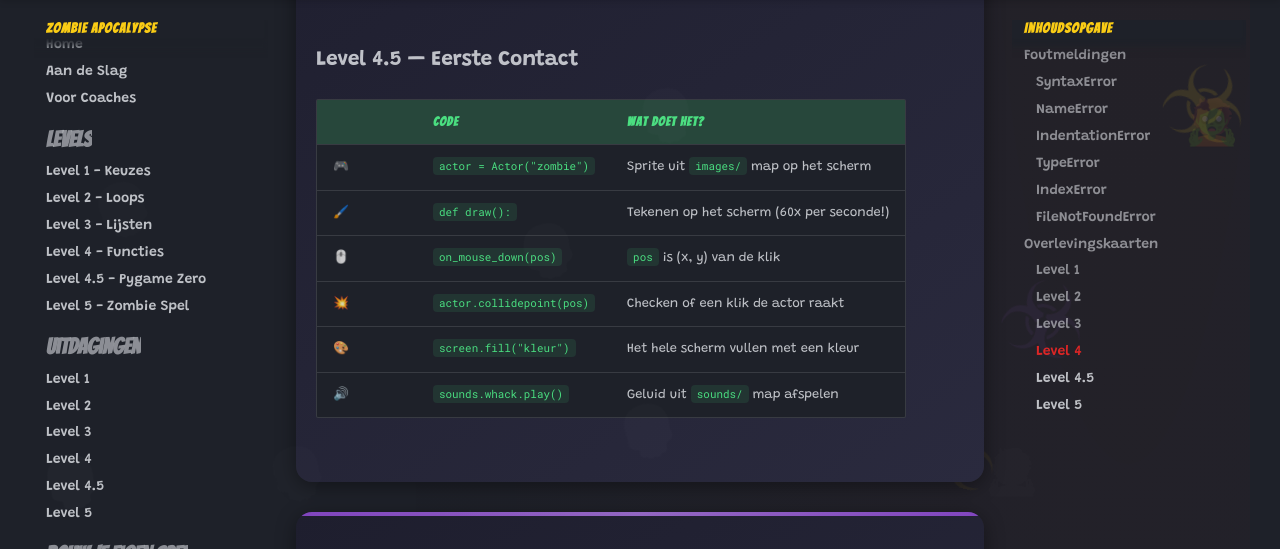
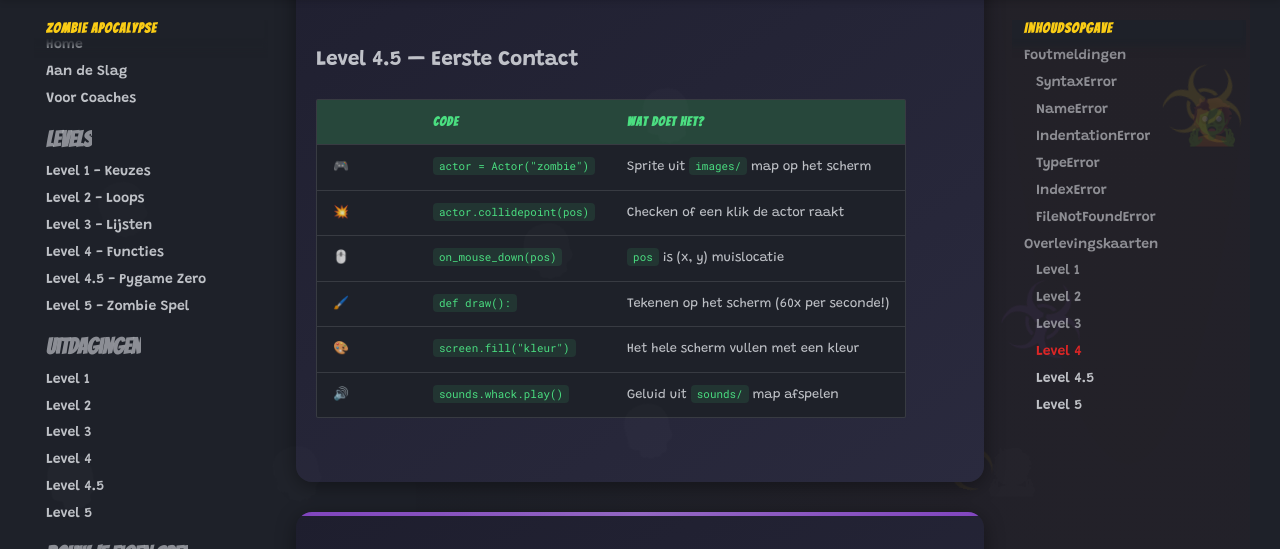
Before and after one commit to Laoujin/CoderDojo-Zombies, an MkDocs documentation site: the page built from docs/referentiekaarten.md, in a window 1280 px wide and 900 px high, scrolled down 7087 px, cut to the strip 55-604 px from the top of the window. Built offline with MkDocs 1.6.1 and Material for MkDocs 9.7.7, drawn with Linux system fonts in a browser that asks for light colours.

Commit message:
recap cards

```diff
--- a/docs/cards/syntax/generate.py
+++ b/docs/cards/syntax/generate.py
@@ -158,9 +158,9 @@ RECAP_CARDS = [
         theme="Pygame Zero Kaart",
         powers=[
             ("🎮", 'actor = Actor("zombie")', "Sprite uit images/ map"),
+            ("💥", "actor.collidepoint(pos)", "Raak ik het?"),
+            ("🖱️", "on_mouse_down(pos)", "pos is (x, y) muislocatie"),
             ("🖌️", "def draw():", "Tekenen (60× per seconde)"),
-            ("🖱️", "on_mouse_down(pos)", "pos is (x, y) van de klik"),
-            ("💥", "actor.collidepoint(pos)", "Raak ik het?"),
             ("🎨", 'screen.fill("kleur")', "Achtergrond kleur"),
             ("🔊", "sounds.whack.play()", "Geluid uit sounds/ map"),
         ],
--- a/docs/referentiekaarten.md
+++ b/docs/referentiekaarten.md
@@ -171,9 +171,9 @@ Elke level geeft je nieuwe krachten. Hier is je arsenaal!
 | | Code | Wat doet het? |
 |---|---|---|
 | 🎮 | `actor = Actor("zombie")` | Sprite uit `images/` map op het scherm |
+| 💥 | `actor.collidepoint(pos)` | Checken of een klik de actor raakt |
+| 🖱️ | `on_mouse_down(pos)` | `pos` is (x, y) muislocatie |
 | 🖌️ | `def draw():` | Tekenen op het scherm (60x per seconde!) |
-| 🖱️ | `on_mouse_down(pos)` | `pos` is (x, y) van de klik |
-| 💥 | `actor.collidepoint(pos)` | Checken of een klik de actor raakt |
 | 🎨 | `screen.fill("kleur")` | Het hele scherm vullen met een kleur |
 | 🔊 | `sounds.whack.play()` | Geluid uit `sounds/` map afspelen |
 </div>
```
